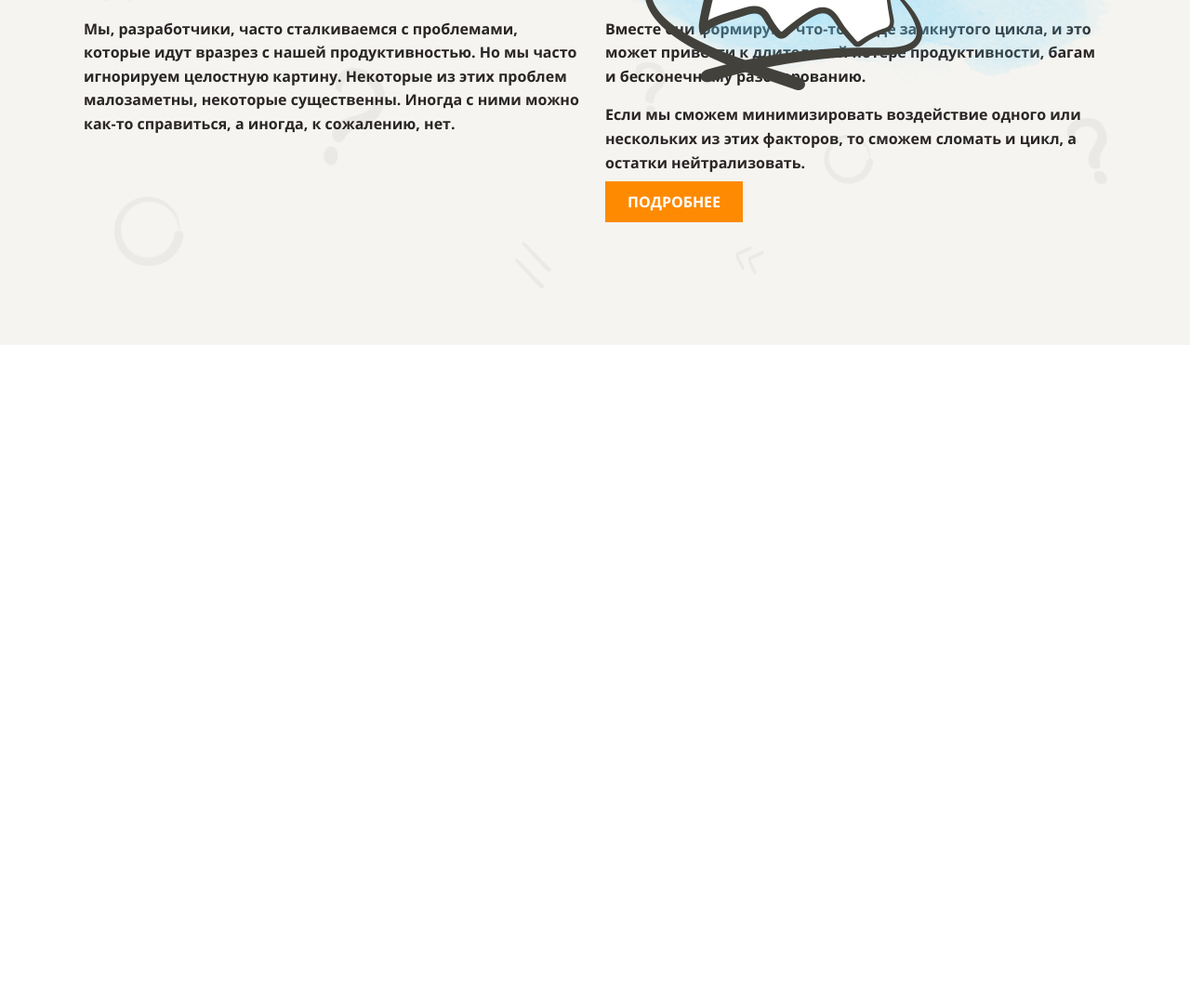
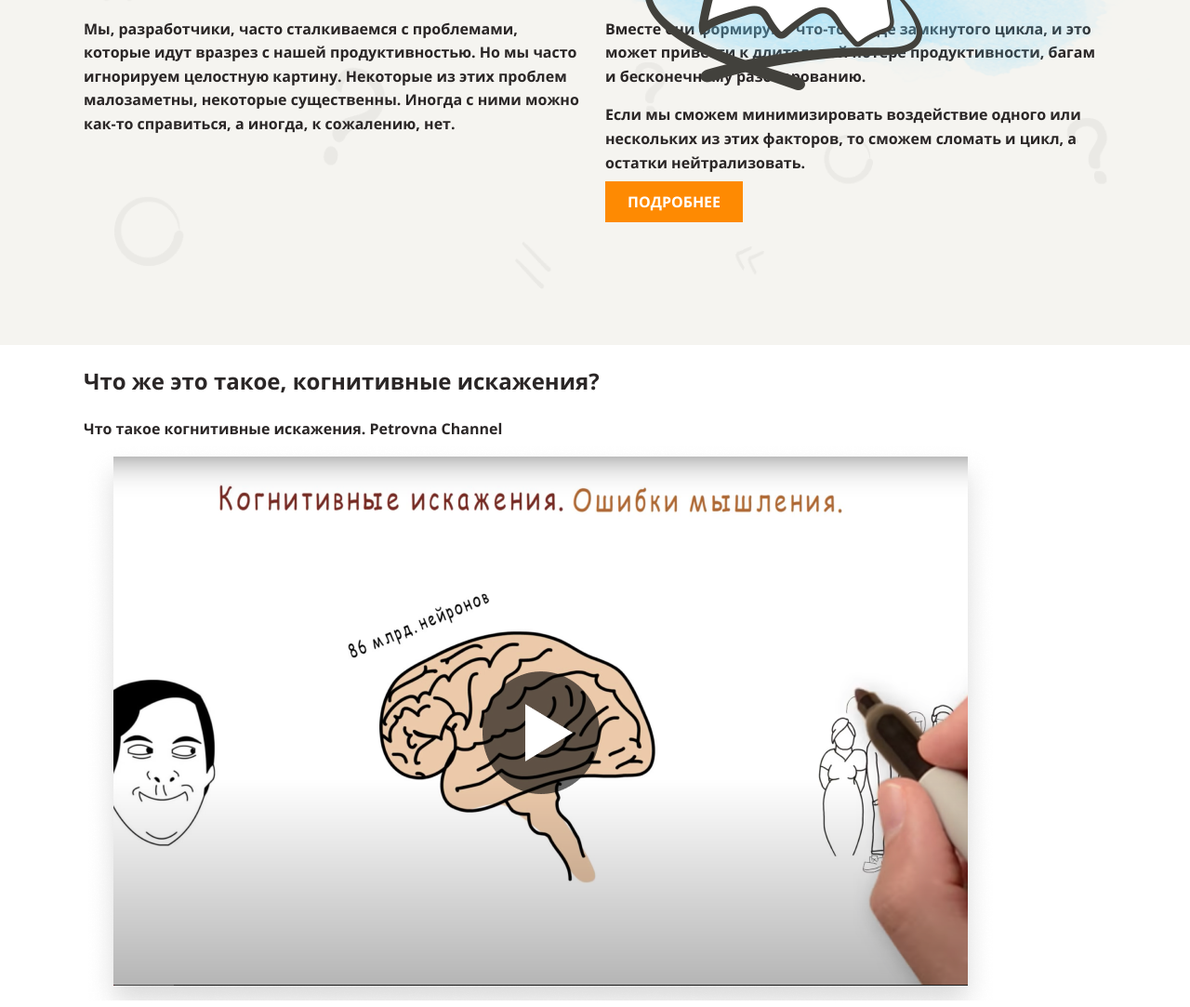
Before and after one commit to RedcandleVine/layout-designer-project-lvl1, a website: page src/index.html in a window 1280 px wide. Shown: the part 568-1651 px from the top of the page at 93% size. Before the commit the page ends 939 px from the top, so only its background shows below. Drawn offline with Linux system fonts and the light colour scheme; files whose address does not match are found by name.

Commit message:
started 2nd block

```diff
--- a/src/index.html
+++ b/src/index.html
@@ -29,7 +29,13 @@
         </div>
     </header>
     <main>
-
+        <div class="wrapper">
+            <div class="determination">
+                <h2>Что же это такое, <span>когнитивные искажения?</span></h2>
+                <div class="simple-txt">Что такое когнитивные искажения. Petrovna Channel</div>
+                <img src="../src/images/Video.png">
+            </div>
+        </div>
     </main>
     <footer>
 
--- a/src/styles/style.css
+++ b/src/styles/style.css
@@ -38,7 +38,7 @@ body {
 }
 
 h1 {
-    position: relative;
+
     z-index: 9999;
 
     font-family: "NeuchaRegular", sans-serif;
@@ -58,7 +58,7 @@ h1 span {
     color: #2A2626;
 }
 
-header img {
+.main-title img {
     position: absolute;
     top: 60px;
     right: -250px;
@@ -88,3 +88,7 @@ header img {
 .main-column:nth-child(2) {
     margin-bottom: 40px;
 }
+
+.determination {
+    background: #FFFFFF;
+}
```
Also changed, not shown: src/images/Video.png (added).
